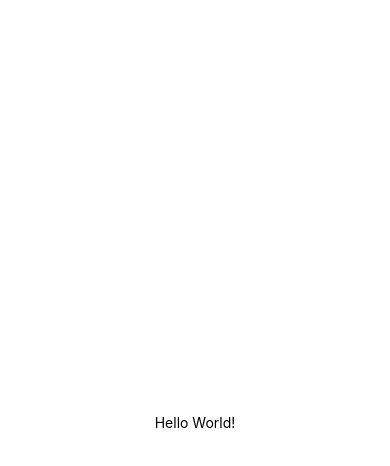
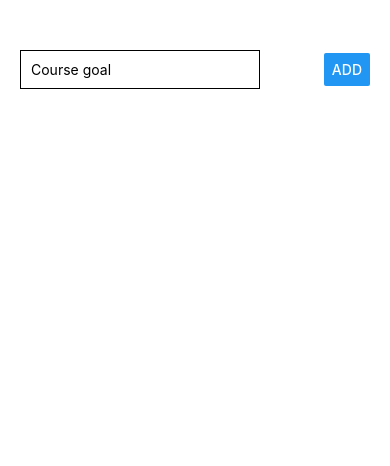
Before and after one commit to Stiffi/rn, a React Native app: screen / in a window 390 px wide. Shown: the top 466 px of the page. Built offline with nearby package versions, Linux system fonts and the light colour scheme.

Commit message:
Added lint and prettier

```diff
--- a/App.tsx
+++ b/App.tsx
@@ -1,19 +1,20 @@
 import React from 'react';
-import { StyleSheet, Text, View } from 'react-native';
+import {Button, TextInput, View} from 'react-native';
 
 export default function App() {
   return (
-    <View style={styles.container}>
-      <Text>Hello World!</Text>
+    <View style={{paddingTop: 50, paddingLeft: 20, paddingRight: 20}}>
+      <View style={{flexDirection: 'row', justifyContent: 'space-between',
+            alignItems: 'center'}}>
+        <TextInput placeholder={"Course goal"}
+                   style={{
+                     borderColor: '#000000',
+                     borderWidth: 1,
+                     padding: 10,
+                   }}/>
+        <Button title={"Add"} onPress={() => {
+}}/>
+      </View>
     </View>
   );
 }
-
-const styles = StyleSheet.create({
-  container: {
-    flex: 1,
-    backgroundColor: '#fff',
-    alignItems: 'center',
-    justifyContent: 'center',
-  },
-});
```
Also changed, not shown: package.json (+11 -1 lines), .eslintrc.js (added), 1 other file (tests, documents, lock files or other folders).
